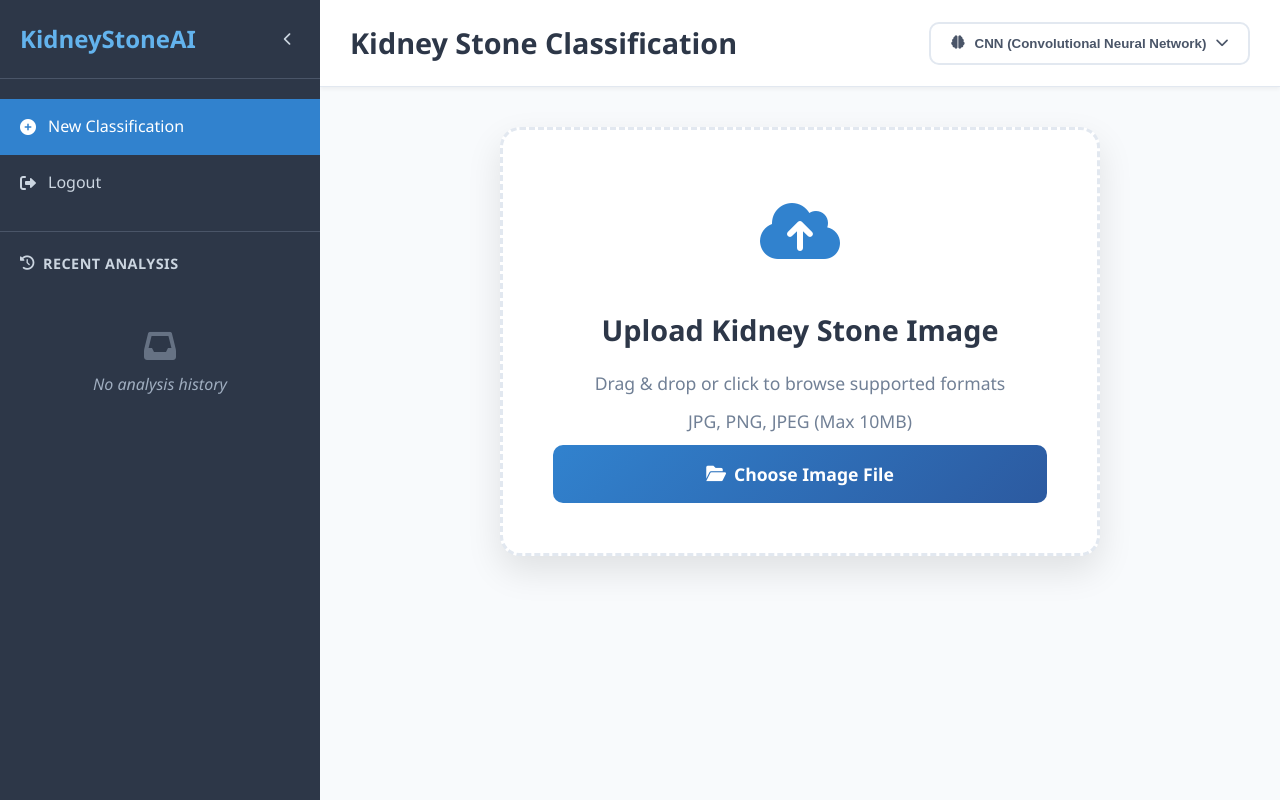
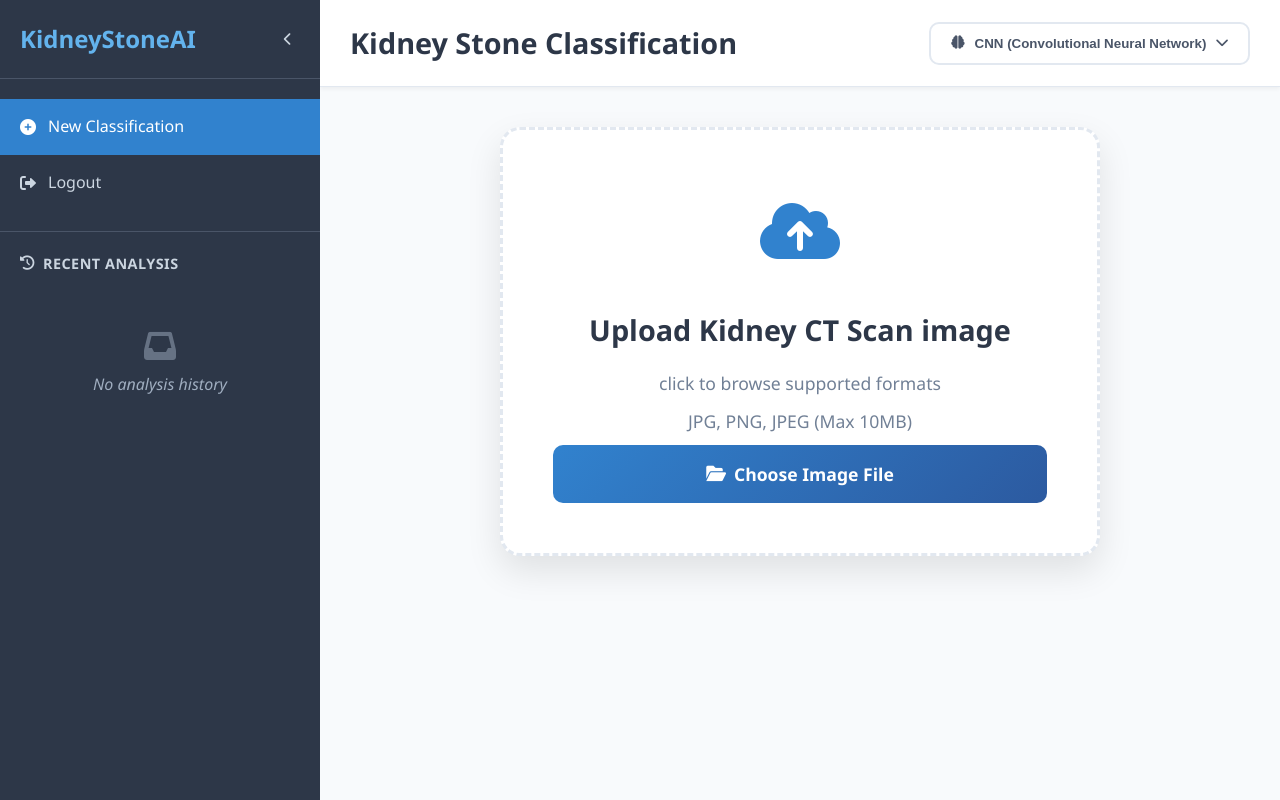
Before and after one commit to FarazKhanAI/ML_project_4th_sem, a Django app: page /classification/ in a window 1280 px wide. Run offline with Django 5.2, Linux system fonts and the light colour scheme; the visitor is signed in with stand-in values (Sample User, id 1); data that the repository does not hold is empty.

Commit message:
version 1.0.0 completed

```diff
--- a/KindeyStoneClassification/templates/classification/dashboard.html
+++ b/KindeyStoneClassification/templates/classification/dashboard.html
@@ -106,8 +106,8 @@
                         <div class="upload-icon">
                             <i class="fas fa-cloud-upload-alt"></i>
                         </div>
-                        <h2>Upload Kidney Stone Image</h2>
-                        <p>Drag & drop or click to browse supported formats</p>
+                        <h2>Upload Kidney CT Scan image</h2>
+                        <p>click to browse supported formats</p>
                         <p class="file-support">JPG, PNG, JPEG (Max 10MB)</p>
 
                         <form method="post" action="{% url 'classification:predict' %}" enctype="multipart/form-data" class="upload-form" id="uploadForm">
```
